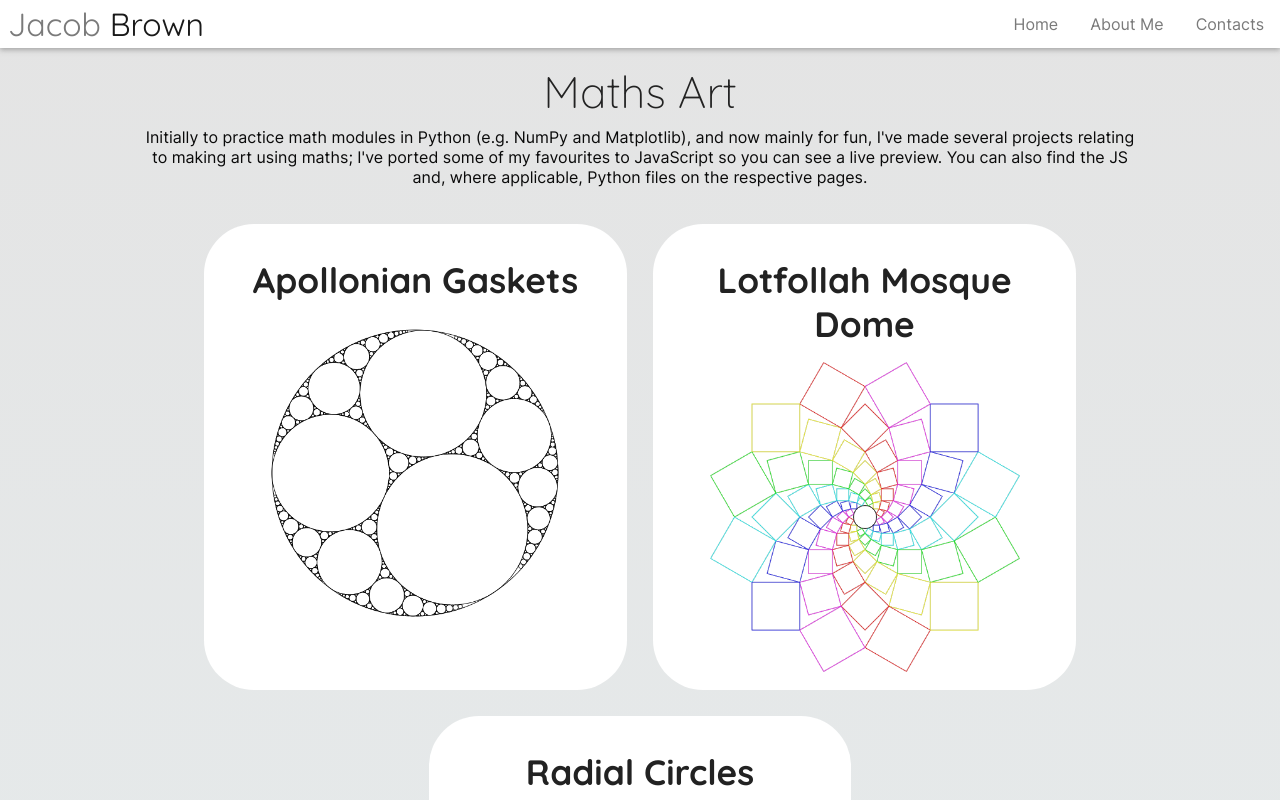
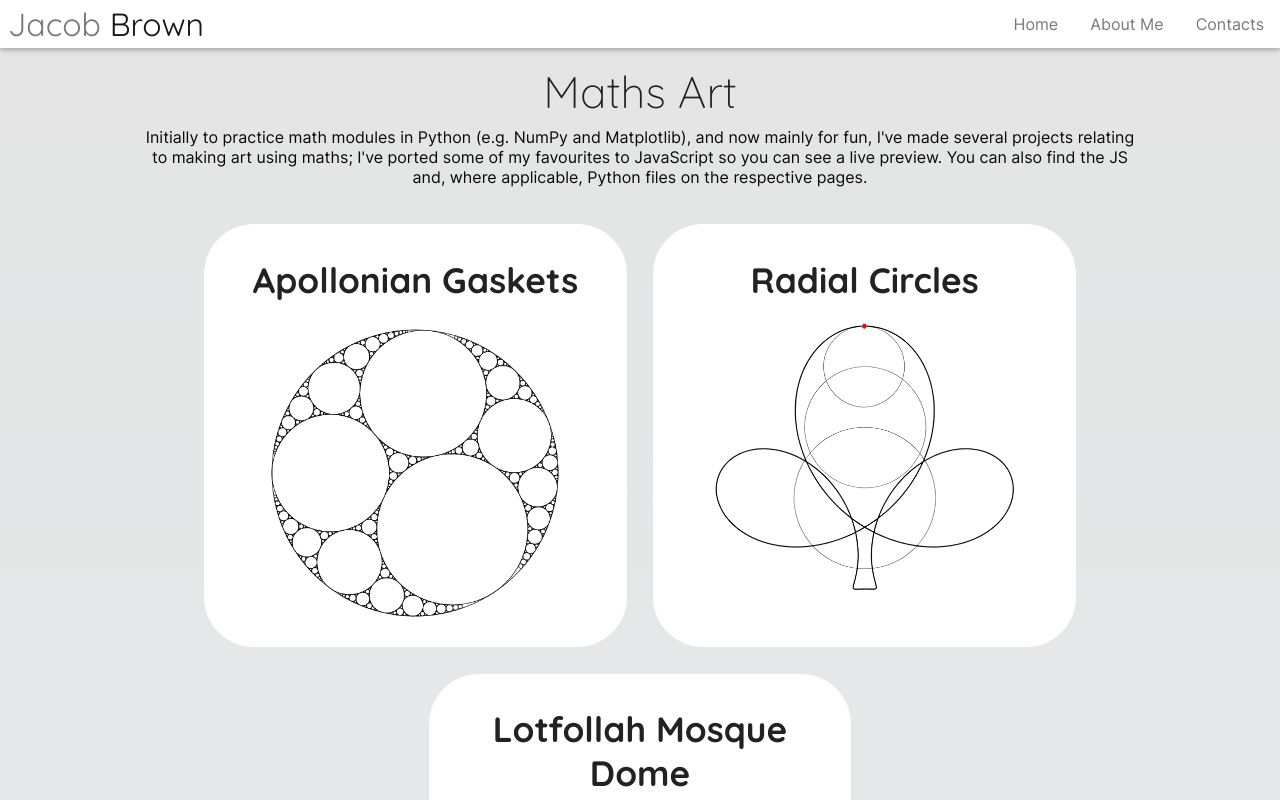
Before and after one commit to jacbn/jacbn.me, a Next.js app: page /maths-art in a window 1280 px wide. Shown: the top 800 px of the page. Built offline with nearby package versions, Linux system fonts and the light colour scheme.

Commit message:
reordered maths art home

```diff
--- a/src/pages/maths-art/index.tsx
+++ b/src/pages/maths-art/index.tsx
@@ -21,8 +21,8 @@ export function MathsArtDirectory() {
       </p>
       <ol className={styles.mathsArtGrid}>
         <MathsSquare href="./maths-art/apollo" title="Apollonian Gaskets" image={{src: "/assets/maths/apollo.png", srcLight: "/assets/maths/apollo-light.png",  alt: "An image of an Apollonian Gasket."}} />
+        <MathsSquare href="./maths-art/radials" title="Radial Circles" image={{src: "/assets/maths/radials.png", srcLight: "/assets/maths/radials-light.png", alt: "An image of a nested epicycloid."}} />
         <MathsSquare href="./maths-art/lotfollah" title="Lotfollah Mosque Dome" image={{src: "/assets/maths/lotfollah.png", srcLight: "/assets/maths/lotfollah-light.png", alt: "An image of a reconstruction of the Lotfollah Mosque Dome."}} />
-        <MathsSquare href="./maths-art/radials" title="Radial Circles" image={{src: "/assets/maths/radials.png", srcLight: "/assets/maths/radials-light.png", alt: "An image of a nested epicycloid."}} />
       </ol>
     </div>
   )
```
